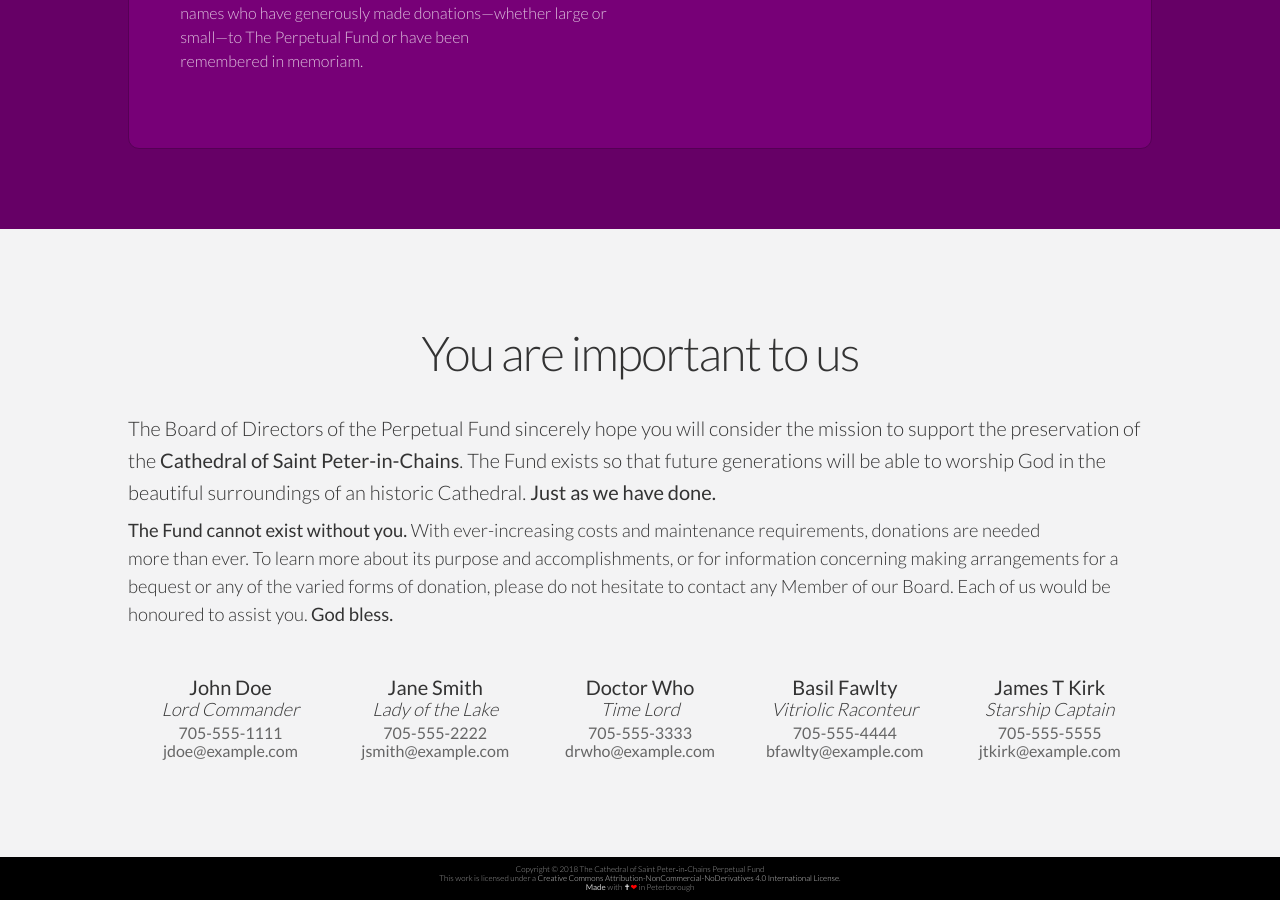
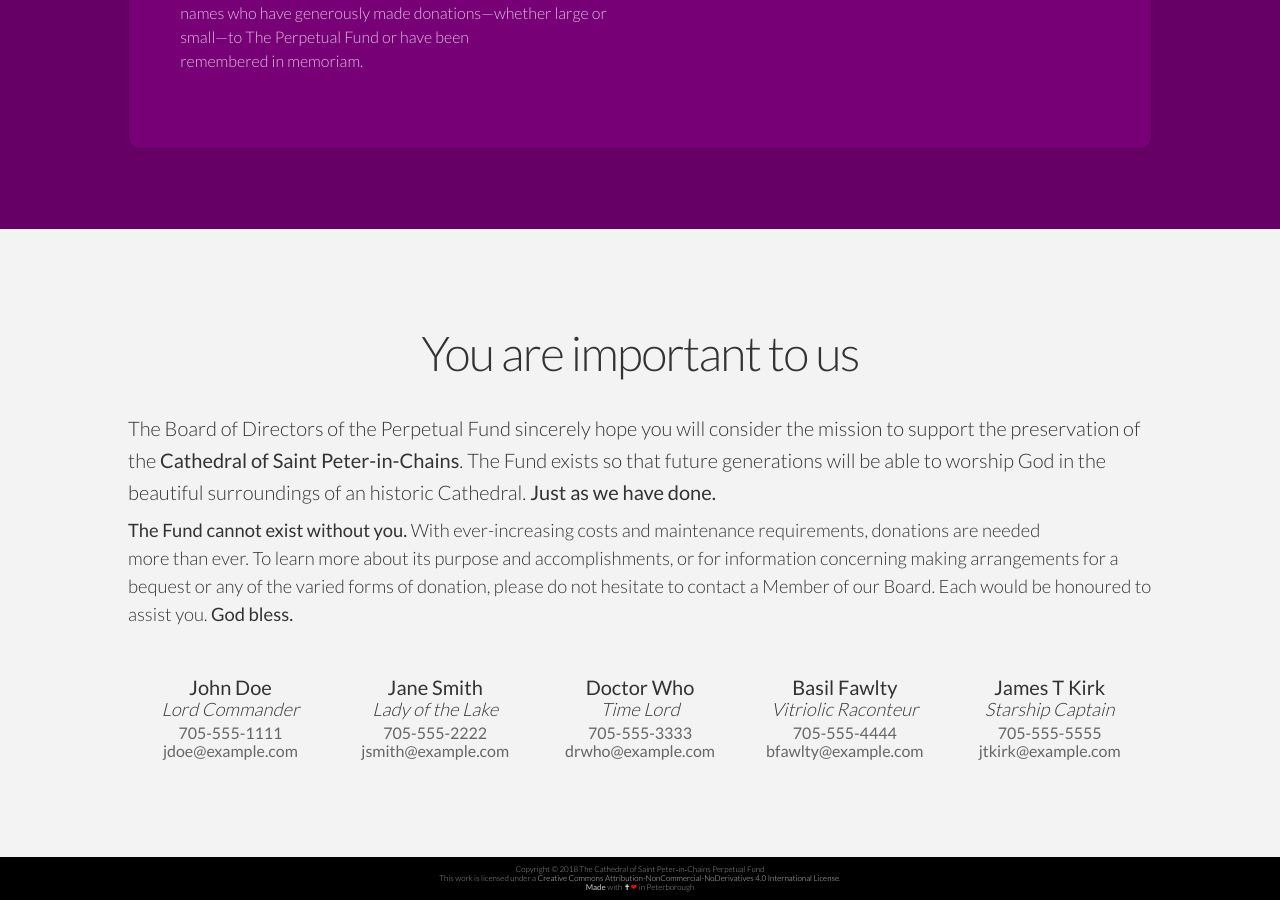
Before and after one commit to perpetualfund-stpeterinchains/perpetualfund-stpeterinchains.github.io, a Jekyll site: the page built from index.html, in a window 1280 px wide and 900 px high, scrolled down 5123 px. Built offline with Jekyll 4.4.1, drawn with Linux system fonts in a browser that asks for light colours; nearby versions of some CDN libraries; some of the changed text lies outside the part shown.

```diff
--- a/_data/main.yml
+++ b/_data/main.yml
@@ -39,8 +39,6 @@ whatis:
   links:
     - text: The Cathedral Website
       url: https://stpeterspeterborough.ca/
-    - text: The Cathedral on Google Maps
-      url: https://goo.gl/maps/Vz73TcvLW8P2
     - text: Donate Now
       url: javascript:void(0)
 
@@ -265,8 +263,8 @@ stewardship:
     donations are needed more&nbsp;than&nbsp;ever.
     To learn more about its purpose and accomplishments,
     or for information concerning making arrangements for a bequest or
-    any of the varied forms of donation, please do not hesitate to contact any
-    Member of our Board. Each of us would be honoured to assist&nbsp;you.
+    any of the varied forms of donation, please do not hesitate to contact a
+    Member of our Board. Each would be honoured to assist&nbsp;you.
     **God bless.**
   contacts:
     -
```
